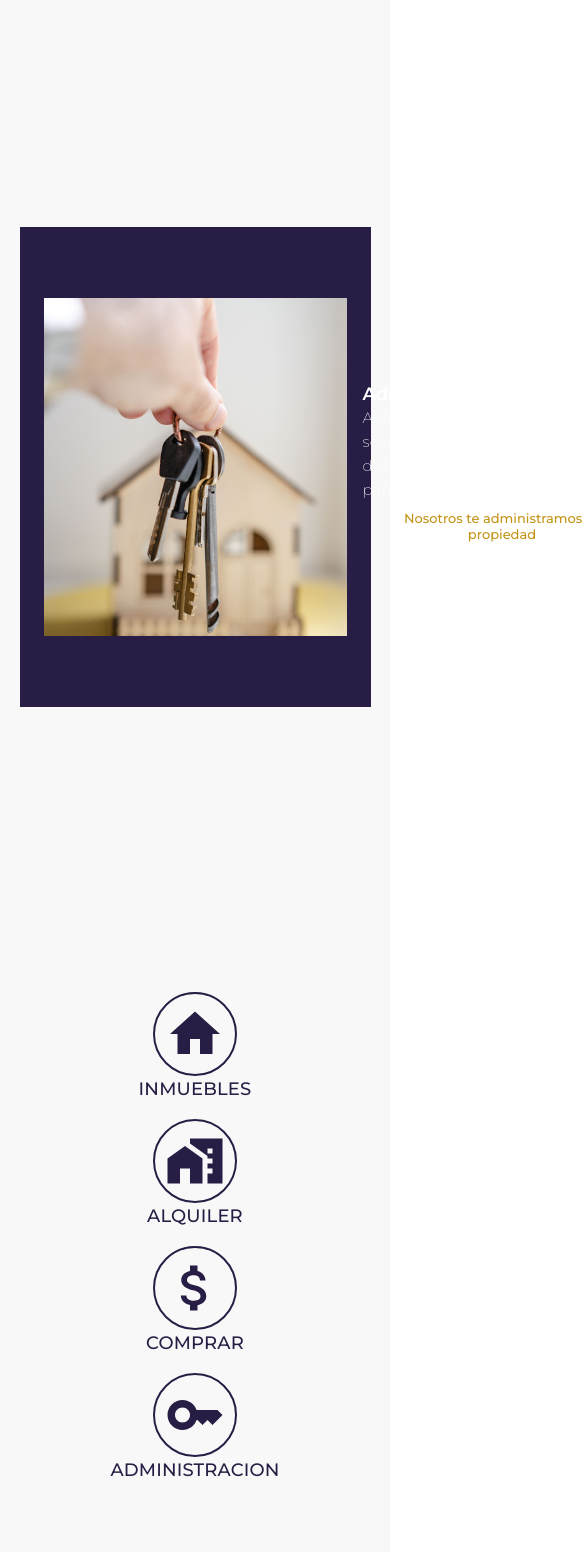
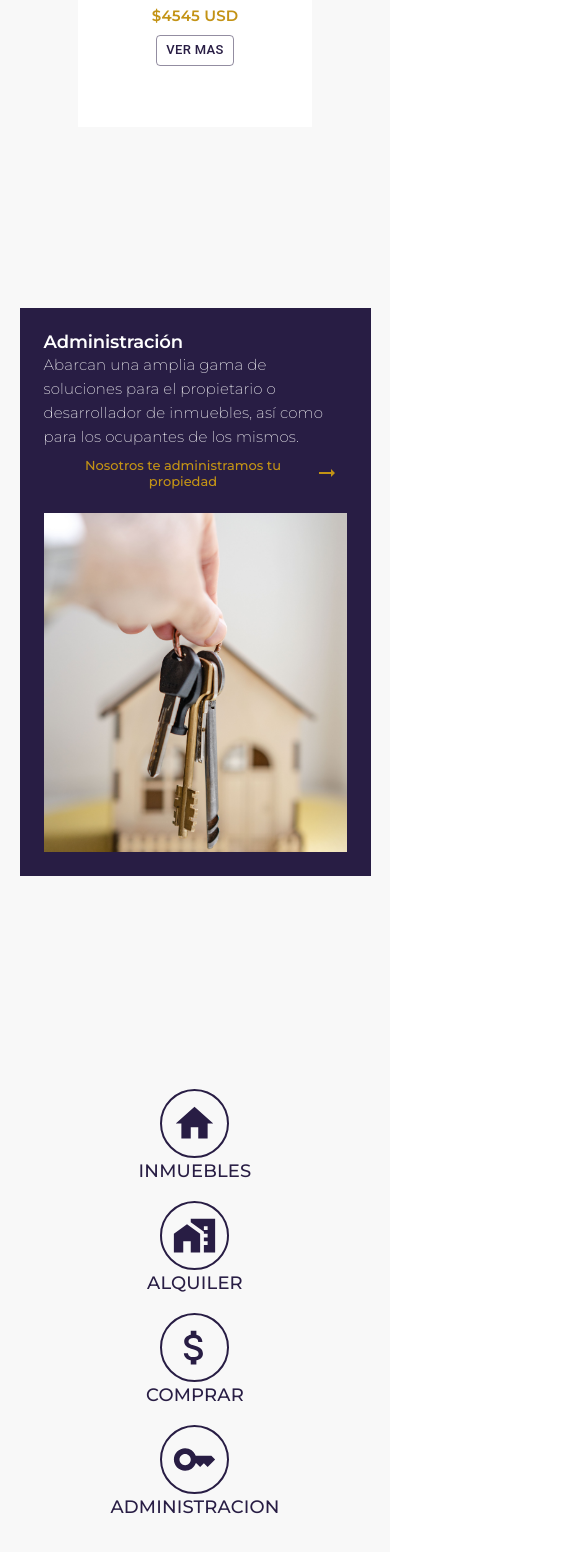
Before and after one commit to MFlorO/EMIRATpropiedades, a React (Vite) app in the folder client/: page / in a window 390 px wide. Shown: the part 2561-4113 px from the top of the page, 585 px wide, since content can reach past the window. Built offline with nearby package versions, Linux system fonts and the light colour scheme.

Commit message:
responsive LandingPage

```diff
--- a/client/src/inmuebles/page/LandingPage/components/BannerIconos.jsx
+++ b/client/src/inmuebles/page/LandingPage/components/BannerIconos.jsx
@@ -1,4 +1,4 @@
-import { IconButton, Grid, Typography } from "@mui/material"
+import { IconButton, Grid, Typography, useTheme, useMediaQuery } from "@mui/material"
 import { styled } from '@mui/material/styles';
 import HomeIcon from '@mui/icons-material/Home';
 import MapsHomeWorkIcon from '@mui/icons-material/MapsHomeWork';
@@ -12,29 +12,28 @@ const BannerIconos = () => {
 
   const navigate = useNavigate()
 
-
   return (
     <Grid container width='100%' minHeight='20rem' justifyContent='center' mb={10} p={8}>
     <Grid container width='100%' direction={{xs:'column', sm: 'row'}}  justifyContent='space-around' alignItems='center' gap={2} >
 
       <GridIcon>
-       <ButtonStyle onClick={() => navigate('/tienda')}><HomeIcon sx={{fontSize:'60px'}}/></ButtonStyle>
+       <ButtonStyle onClick={() => navigate('/tienda')}><HomeIcon sx={{fontSize:'45px'}}/></ButtonStyle>
        <TypographyStyle>INMUEBLES</TypographyStyle>
       </GridIcon>
 
       <GridIcon>
-       <ButtonStyle onClick={() => navigate('/tienda?c=alquiler')}><MapsHomeWorkIcon sx={{fontSize:'60px'}}/></ButtonStyle>
+       <ButtonStyle onClick={() => navigate('/tienda?c=alquiler')}><MapsHomeWorkIcon sx={{fontSize:'45px'}}/></ButtonStyle>
        <TypographyStyle>ALQUILER</TypographyStyle>
       </GridIcon>
 
       <GridIcon>
-       <ButtonStyle onClick={() => navigate('/tienda?c=venta')}><AttachMoneyIcon sx={{fontSize:'60px'}}/></ButtonStyle>
+       <ButtonStyle onClick={() => navigate('/tienda?c=venta')}><AttachMoneyIcon sx={{fontSize:'45px'}}/></ButtonStyle>
        <TypographyStyle>COMPRAR</TypographyStyle>
       </GridIcon>
 
 
       <GridIcon>
-       <ButtonStyle onClick={() => navigate('/administracion')}><KeyIcon sx={{fontSize:'60px'}}/></ButtonStyle>
+       <ButtonStyle onClick={() => navigate('/administracion')}><KeyIcon sx={{fontSize:'45px'}}/></ButtonStyle>
        <TypographyStyle>ADMINISTRACION</TypographyStyle>
       </GridIcon>
 
--- a/client/src/inmuebles/page/LandingPage/components/Publicidad.jsx
+++ b/client/src/inmuebles/page/LandingPage/components/Publicidad.jsx
@@ -1,4 +1,4 @@
-import { Grid, IconButton, Typography, useTheme } from "@mui/material"
+import { Grid, IconButton, Typography, useTheme, useMediaQuery } from "@mui/material"
 import ArrowRightAltIcon from '@mui/icons-material/ArrowRightAlt';
 import { useNavigate } from "react-router-dom";
 
@@ -7,7 +7,9 @@ import { useNavigate } from "react-router-dom";
 const Publicidad = ({lugar, imagen="", titulo, textoBoton, texto ,link}) => {
 
     const navigate = useNavigate()
-    const theme = useTheme()
+    const theme = useTheme();
+    const isSmallScreen = useMediaQuery(theme.breakpoints.down('sm'));  //Capto el breakpoints
+
 
   return (
     <>
@@ -18,8 +20,8 @@ const Publicidad = ({lugar, imagen="", titulo, textoBoton, texto ,link}) => {
     </Grid>
    }
    { lugar !== 'centro' &&
-    <Grid container direction={{xs:'column', sm:'row'}} width={{xs:'90%', sm:'100%'}} height={'30rem'} justifyContent='space-around' alignItems='center' backgroundColor={theme.palette.primary.main} gap={2} p={3}>
-        <Grid item xs={2} sm={4} order={ lugar === 'izquierda' ? 1 : 0} height='90%'>
+    <Grid container direction={{xs:'column', sm:'row'}} width={{xs:'90%', sm:'100%'}} height={{xs:'min-content', sm:'30rem'}} justifyContent='space-around' alignItems='center' backgroundColor={theme.palette.primary.main} gap={2} p={3}>
+        <Grid item xs={2} sm={4} order={ isSmallScreen ? 1 : lugar === 'izquierda' ? 1 : 0} height='90%'>
            <img src={imagen} alt={imagen} style={{width:'100%', height:'100%', objectFit:'cover', objectPosition: 'center center' }} />
         </Grid>
         <Grid item xs={2} sm={6}>
```
